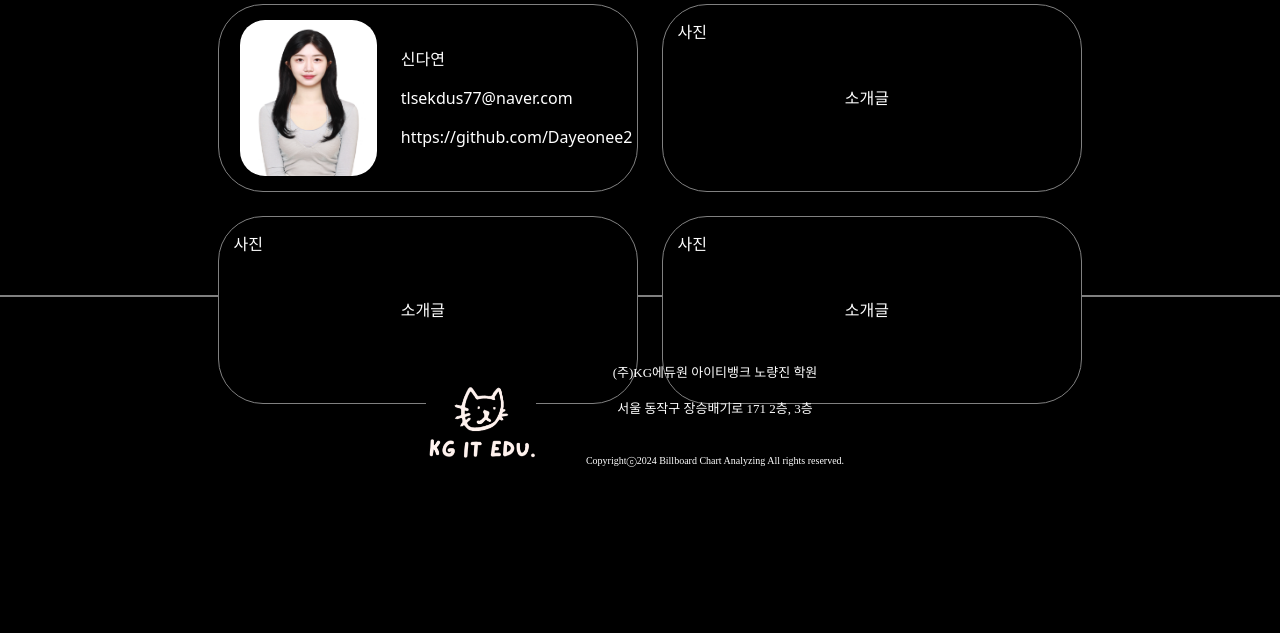
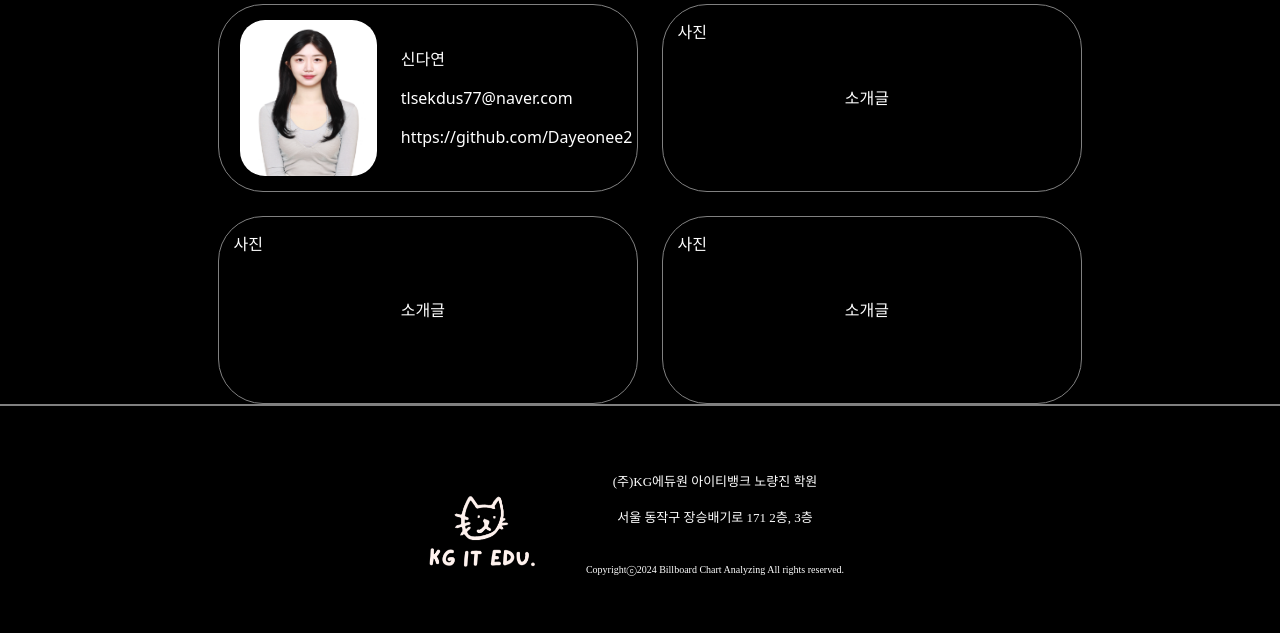
Before and after one commit to CG05/BillboardAnalitics, a Django app: page /introduction/ in a window 1280 px wide. Shown: the part 612-1245 px from the top of the page. Before the commit the page ends 1079 px from the top, so only its background shows below. Run offline with Django 5.2, Linux system fonts and the light colour scheme.

Commit message:
소개 페이지 높이 오류 수정

```diff
--- a/server/templates/introduction/introduction.html
+++ b/server/templates/introduction/introduction.html
@@ -69,7 +69,7 @@
 </style>
 
 
-<div style="height:100vh">
+<div style="min-height:100vh">
     <div>
         <div class="AUCU" style="padding-top: 45px;">About Us</div>
         <div style="display: flex;">
```
